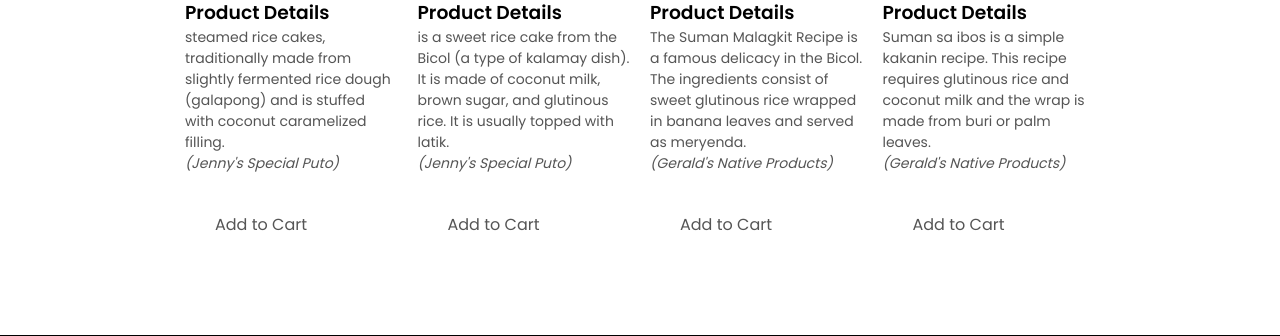
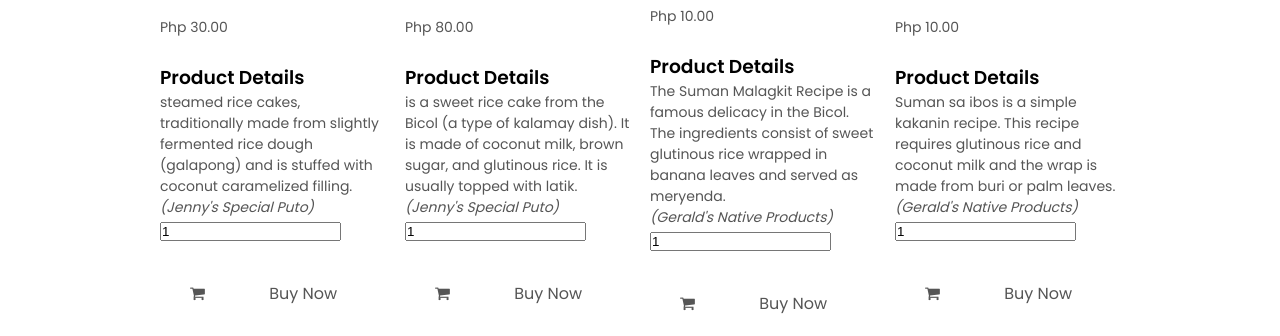
Before and after one commit to iam-chelle/Byte_Me, a PHP site: page /foods.php in a window 1280 px wide. Shown: the part 4732-5068 px from the top of the page. Run offline with PHP 8.4, Linux system fonts and the light colour scheme.

Commit message:
Update foods.php

```diff
--- a/foods.php
+++ b/foods.php
@@ -20,12 +20,19 @@
 						<ul id="MenuItems">
 							<li><a href="index.php">Home</a></li>
 							<li><a href="products.php">Products</a></li>
-							<li><a href="">About us</a></li>
+							<li><a href="about.php">About us</a></li>
 							<li><a href="">Contacts</a></li>
-							<li><a href="">Account</a></li>
+							<li><a href="signin.php">Account</a></li>
 						</ul>
 					</nav>
-					<img src="img/bag.png" alt="" width="30px" height="30px">
+					<a href="cart.php"><img src="img/bag.png" alt="" width="30px" height="30px"></a>
+
+					<div class="search-box">
+						<input class="search-txt" type="text" name="" placeholder="Type to search">
+						<a class="search-btn" href="#">
+							<i class="fa fa-search"></i>
+						</a>
+					</div>
 					<img src="img/menu.png" alt="" class="menu-icon" onclick="menutoggle()">
 				</div>
 			</div>
@@ -67,7 +74,8 @@
 							<option>Garlic-smoky</option>
 						</select>
 						<input type="number" value="1">
-						<a href="" class="btn">Add to Cart</a>
+							<a href="" class="btn">Add to Cart</a>
+							<a href="" class="btn">Buy Now</a>
 						<h3>Product Details <i class="fa fa-indent"></i></h3>
 						<p>Longganisa de Guinobatan is a Filipino pork sausage originating from the town of Guinobatan in Albay, Philippines. It is a type of de recado longganisa.</p>
 						<p align="right"><i>(D'Juan Dela Cruz Specials)</i></p>
@@ -101,7 +109,9 @@
 							<h3>Product Details</h3>
 						<p>Pork Bicol Express is a type of Filipino spicy pork dish. Its main source of flavor is derived from shrimp paste, which is locally known as bagoong. </p>
 						<p><i>(Tan's Store)</i></p>
-							<a href="" class="btn">Add to Cart</a>
+							<input type="number" value="1">
+							<a href="" class="btn"><i class="fa fa-shopping-cart"></i></a>
+							<a href="" class="btn">Buy Now</a>
 						</div>
 
 						<div class="col-4">
@@ -118,7 +128,9 @@
 							<h3>Product Details</h3>
 						<p>Laing na Gabi or simply Laing is a type of Filipino vegetable dish. Taro leaves are sliced and dried for a few days before being cooked in coconut milk. </p>
 						<p><i>(Tan's Store)</i></p>
-							<a href="" class="btn">Add to Cart</a>
+						<input type="number" value="1">
+							<a href="" class="btn"><i class="fa fa-shopping-cart"></i></a>
+							<a href="" class="btn">Buy Now</a>
 						</div>
 
 						<div class="col-4">
@@ -135,7 +147,9 @@
 							<h3>Product Details</h3>
 						<p>Tilmok is a staple food in the Philippines' Bicol region due to abundance of crab and coconut. It is steamed crab meat with coconut. </p>
 						<p><i>(D'Juan Dela Cruz Specials)</i></p>
-							<a href="" class="btn">Add to Cart</a>
+						<input type="number" value="1">
+							<a href="" class="btn"><i class="fa fa-shopping-cart"></i></a>
+							<a href="" class="btn">Buy Now</a>
 						</div>
 
 						<div class="col-4">
@@ -152,7 +166,9 @@
 							<h3>Product Details</h3>
 						<p>Pinangat is a famous native chili-hot delicacy of the town of Camalig. A vegetable dish cooked in coconut milk mixed with select spices and gabi.</p>
 						<p><i>(Aling Gelay Special Pinangat)</i></p>
-							<a href="" class="btn">Add to Cart</a>
+						<input type="number" value="1">
+							<a href="" class="btn"><i class="fa fa-shopping-cart"></i></a>
+							<a href="" class="btn">Buy Now</a>
 						</div>
 					</div>
 				</div>
@@ -174,17 +190,19 @@
 							<option>Small</option>
 						</select>
 						<input type="number" value="1">
-						<a href="" class="btn">Add to Cart</a>
+							<a href="" class="btn">Add to Cart</a>
+							<a href="" class="btn">Buy Now</a>
 						<h3>Product Details <i class="fa fa-indent"></i></h3>
 						<br>
 						<p>A sweet recipe that came from the province of Bicol Region. This recipe is a perfect dessert on its own, or as a spread on rice-based snacks (kakanin) or just plain bread. Made from rich coconut milk and raw sugar (Kalamay or Panutsa) reduced through a slow simmer.</p>
 						<p align="right"><i>(Aling Gelay Special Pinangat)</i></p>
 					</div>
-
+				</div>
 							<div class="small-container">
 					<div class="row row-2">
 						<h2>Related Products</h2>
-
+						</div>
+					</div>
 				</div>
 
 				<div class="small-container">
@@ -201,7 +219,9 @@
 						</div><br>
 							<p>Php 30.00</p><br>
 							<p><i>(Gerald's Native Products)</i></p>
-							<a href="" class="btn">Add to Cart</a>
+							<input type="number" value="1">
+							<a href="" class="btn"><i class="fa fa-shopping-cart"></i></a>
+							<a href="" class="btn">Buy Now</a>
 						</div>
 
 						<div class="col-4">
@@ -216,7 +236,10 @@
 						</div><br>
 							<p>Php 200.00</p><br>
 							<p><i>(Jenny's Special Puto)</i></p>
-							<a href="" class="btn">Add to Cart</a>
+							<input type="number" value="1">
+							<a href="" class="btn"><i class="fa fa-shopping-cart"></i></a>
+							<a href="" class="btn">Buy Now</a>
+
 						</div>
 
 						<div class="col-4">
@@ -231,7 +254,10 @@
 						</div><br>
 							<p>Php 130.00</p><br>
 							<p><i>(Jenny's Special Puto)</i></p>
-							<a href="" class="btn">Add to Cart</a>
+							<input type="number" value="1">
+							<a href="" class="btn"><i class="fa fa-shopping-cart"></i></a>
+							<a href="" class="btn">Buy Now</a>
+
 						</div>
 
 						<div class="col-4">
@@ -246,7 +272,10 @@
 						</div><br>
 							<p>Php 100.00</p><br>
 							<p><i>(Gomez's Store)</i></p>
-							<a href="" class="btn">Add to Cart</a>
+							<input type="number" value="1">
+							<a href="" class="btn"><i class="fa fa-shopping-cart"></i></a>
+							<a href="" class="btn">Buy Now</a>
+
 						</div>
 					</div>
 				</div>
@@ -261,9 +290,6 @@
 				</div>
 
 				<div class="small-container">
-					<!--<div class="col-2">
-						<img src="img/clothes.jpg" alt="" width="500px" height="500px">
-					</div>-->
 
 				<div class="row">
 					<div class="col-4">
@@ -280,7 +306,9 @@
 							<h3>Product Details</h3>
 						<p>steamed rice cakes, traditionally made from slightly fermented rice dough (galapong) and is stuffed with coconut caramelized filling.</p>
 						<p><i>(Jenny's Special Puto)</i></p>
-							<a href="" class="btn">Add to Cart</a>
+							<input type="number" value="1">
+							<a href="" class="btn"><i class="fa fa-shopping-cart"></i></a>
+							<a href="" class="btn">Buy Now</a>
 						</div>
 
 						<div class="col-4">
@@ -297,7 +325,9 @@
 							<h3>Product Details</h3>
 						<p> is a sweet rice cake from the Bicol (a type of kalamay dish). It is made of coconut milk, brown sugar, and glutinous rice. It is usually topped with latik.</p>
 						<p><i>(Jenny's Special Puto)</i></p>
-							<a href="" class="btn">Add to Cart</a>
+							<input type="number" value="1">
+							<a href="" class="btn"><i class="fa fa-shopping-cart"></i></a>
+							<a href="" class="btn">Buy Now</a>
 						</div>
 
 						<div class="col-4">
@@ -314,7 +344,9 @@
 							<h3>Product Details</h3>
 						<p>The Suman Malagkit Recipe is a famous delicacy in the Bicol. The ingredients consist of sweet glutinous rice wrapped in banana leaves and served as meryenda.</p>
 						<p><i>(Gerald's Native Products)</i></p>
-							<a href="" class="btn">Add to Cart</a>
+							<input type="number" value="1">
+							<a href="" class="btn"><i class="fa fa-shopping-cart"></i></a>
+							<a href="" class="btn">Buy Now</a>
 						</div>
 
 						<div class="col-4">
@@ -331,7 +363,9 @@
 							<h3>Product Details</h3>
 						<p>Suman sa ibos is a simple kakanin recipe.  This recipe requires glutinous rice and coconut milk and the wrap is made from buri or palm leaves.</p>
 						<p><i>(Gerald's Native Products)</i></p>
-							<a href="" class="btn">Add to Cart</a>
+							<input type="number" value="1">
+							<a href="" class="btn"><i class="fa fa-shopping-cart"></i></a>
+							<a href="" class="btn">Buy Now</a>
 						</div>
 					</div>
 				</div>
```
